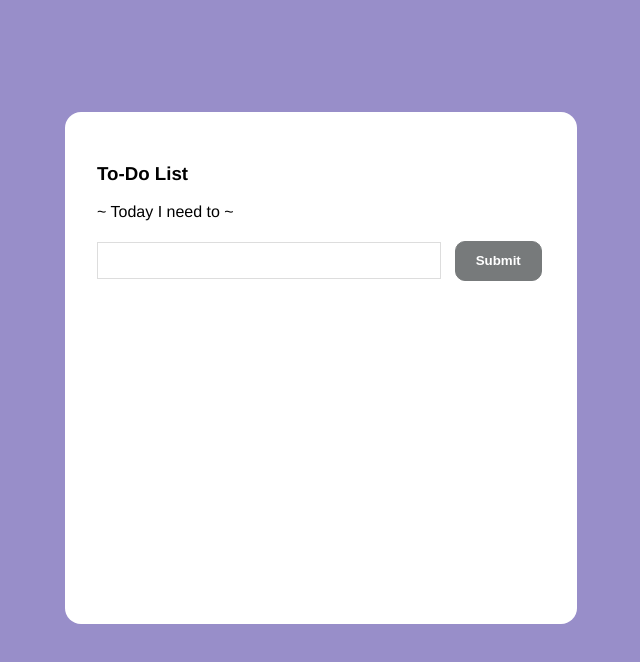
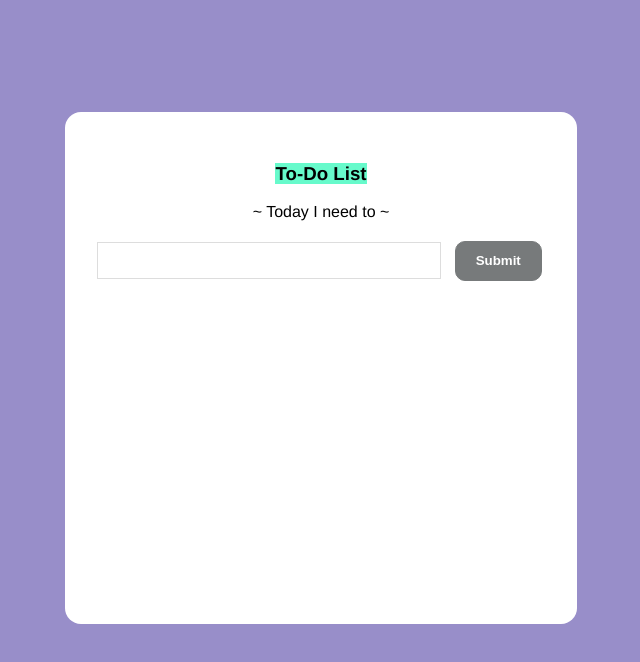
Before and after one commit to dts-kominfo-rea4b/challenge-dom-muhammadanies1, a website: page index.html in a window 1280 px wide. Shown: the whole page, without its empty margins (319-959 px from the left). Drawn offline with Linux system fonts and the light colour scheme.

Commit message:
Update styles.

```diff
--- a/index.html
+++ b/index.html
@@ -9,10 +9,12 @@
   </head>
   <body>
     <div id="app">
-      <!-- TODO: Buatlah sebuah header dengan id todo-title -->
-      <h3 id="todo-title">To-Do List</h3>
-      <!-- TODO: Buatlah sebuah subtitle dengan id todo-subtitle -->
-      <p id="todo-subtitle">~ Today I need to ~</p>
+      <div class="title">
+        <!-- TODO: Buatlah sebuah header dengan id todo-title -->
+        <h3 id="todo-title"> <mark> To-Do List </mark> </h3>
+        <!-- TODO: Buatlah sebuah subtitle dengan id todo-subtitle -->
+        <p id="todo-subtitle">~ Today I need to ~</p>
+      </div>
 
       <!-- Section: input -->
       <div class="form-element">
--- a/styles.css
+++ b/styles.css
@@ -52,3 +52,7 @@ body {
 .form-element #todo-submit:hover {
   background-color: #777a7b;
 }
+
+#todo-title > mark{
+  background: #67facb;
+}
```
